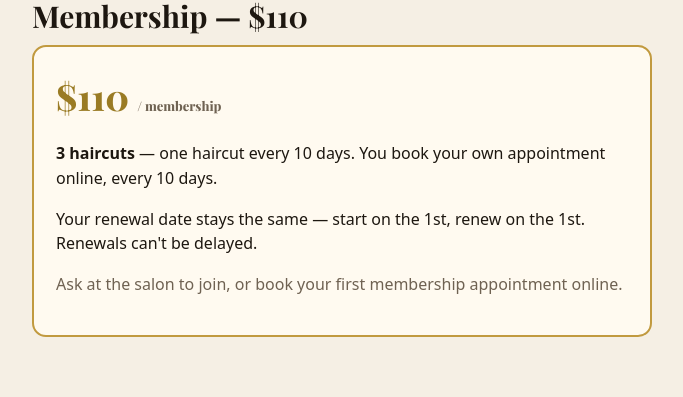
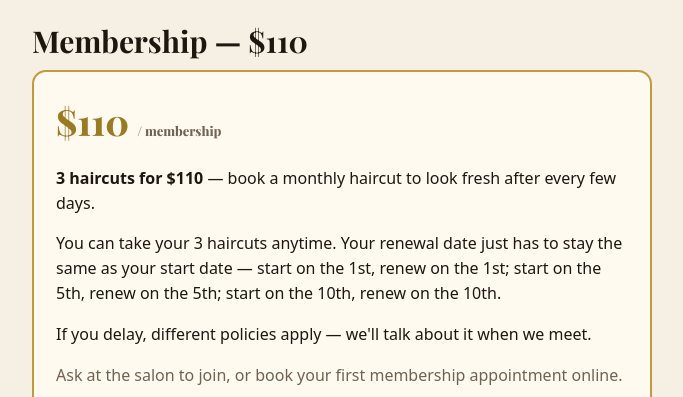
Before and after one commit to paritoshkumar0211/pxcutzz-booking, a website: page public/index.html in a window 1280 px wide. Shown: the part 1103-1500 px from the top of the page, without its empty margins (118-801 px from the left). Drawn offline with nearby package versions, Linux system fonts and the light colour scheme; no server answers.

```diff
--- a/public/index.html
+++ b/public/index.html
@@ -19,6 +19,7 @@
 <link rel="stylesheet" href="/styles.css">
 </head>
 <body>
+<a class="top-banner" href="#membership">🎉 Membership — $110: 3 haircuts. Book a monthly haircut to look fresh after every few days.</a>
 <header class="topbar">
   <div class="wrap topbar-inner">
     <div class="brand"><span class="logo-mark">P</span><span class="brand-name">PXCUTZZ</span></div>
@@ -66,8 +67,9 @@
     <h2>Membership — $110</h2>
     <div class="membership-card">
       <p class="membership-price">$110 <span class="muted small">/ membership</span></p>
-      <p><strong>3 haircuts</strong> — one haircut every 10 days. You book your own appointment online, every 10 days.</p>
-      <p>Your renewal date stays the same — start on the 1st, renew on the 1st. Renewals can't be delayed.</p>
+      <p><strong>3 haircuts for $110</strong> — book a monthly haircut to look fresh after every few days.</p>
+      <p>You can take your 3 haircuts anytime. Your renewal date just has to stay the same as your start date — start on the 1st, renew on the 1st; start on the 5th, renew on the 5th; start on the 10th, renew on the 10th.</p>
+      <p>If you delay, different policies apply — we'll talk about it when we meet.</p>
       <p class="muted">Ask at the salon to join, or book your first membership appointment online.</p>
     </div>
   </section>
```
